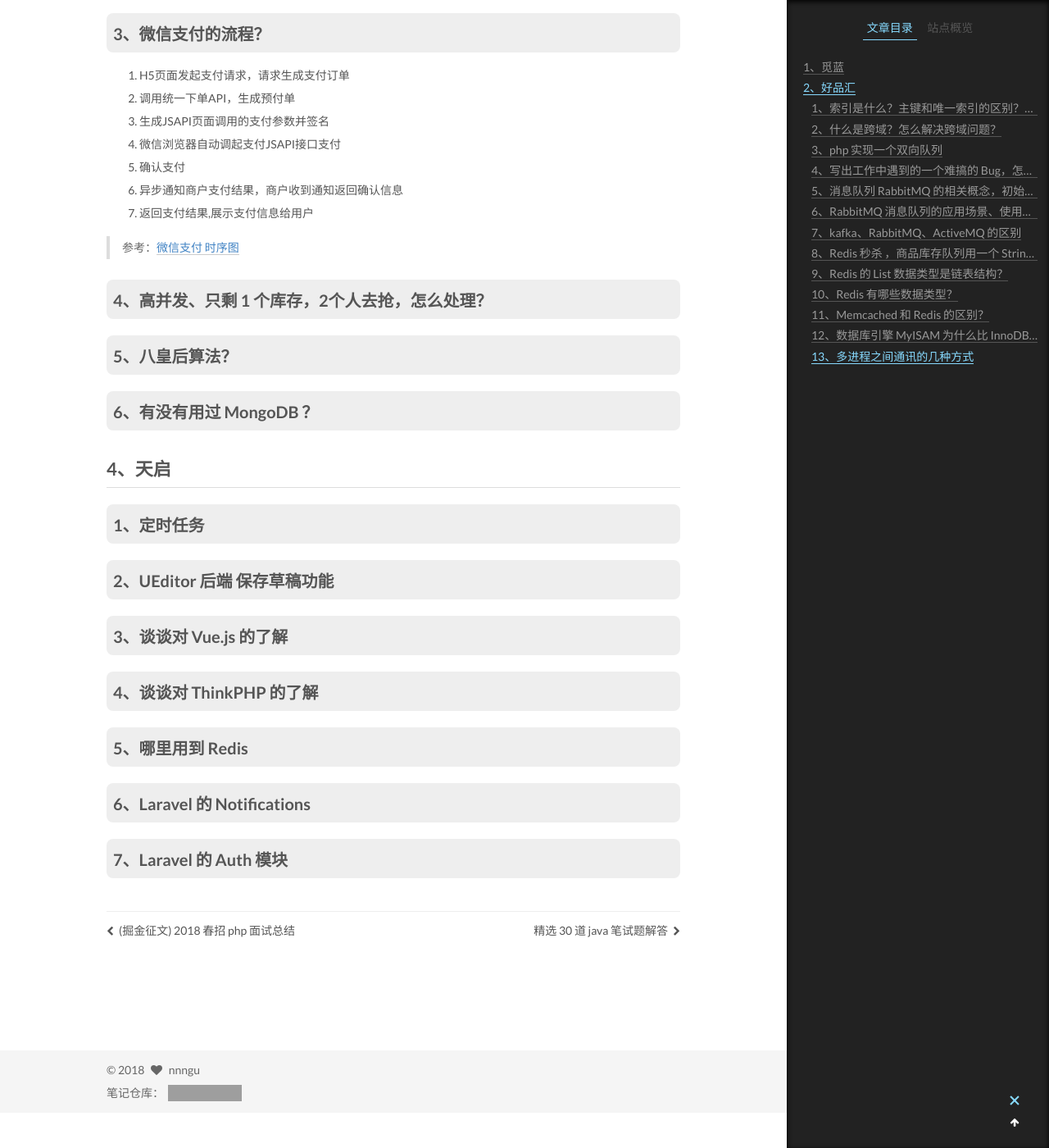
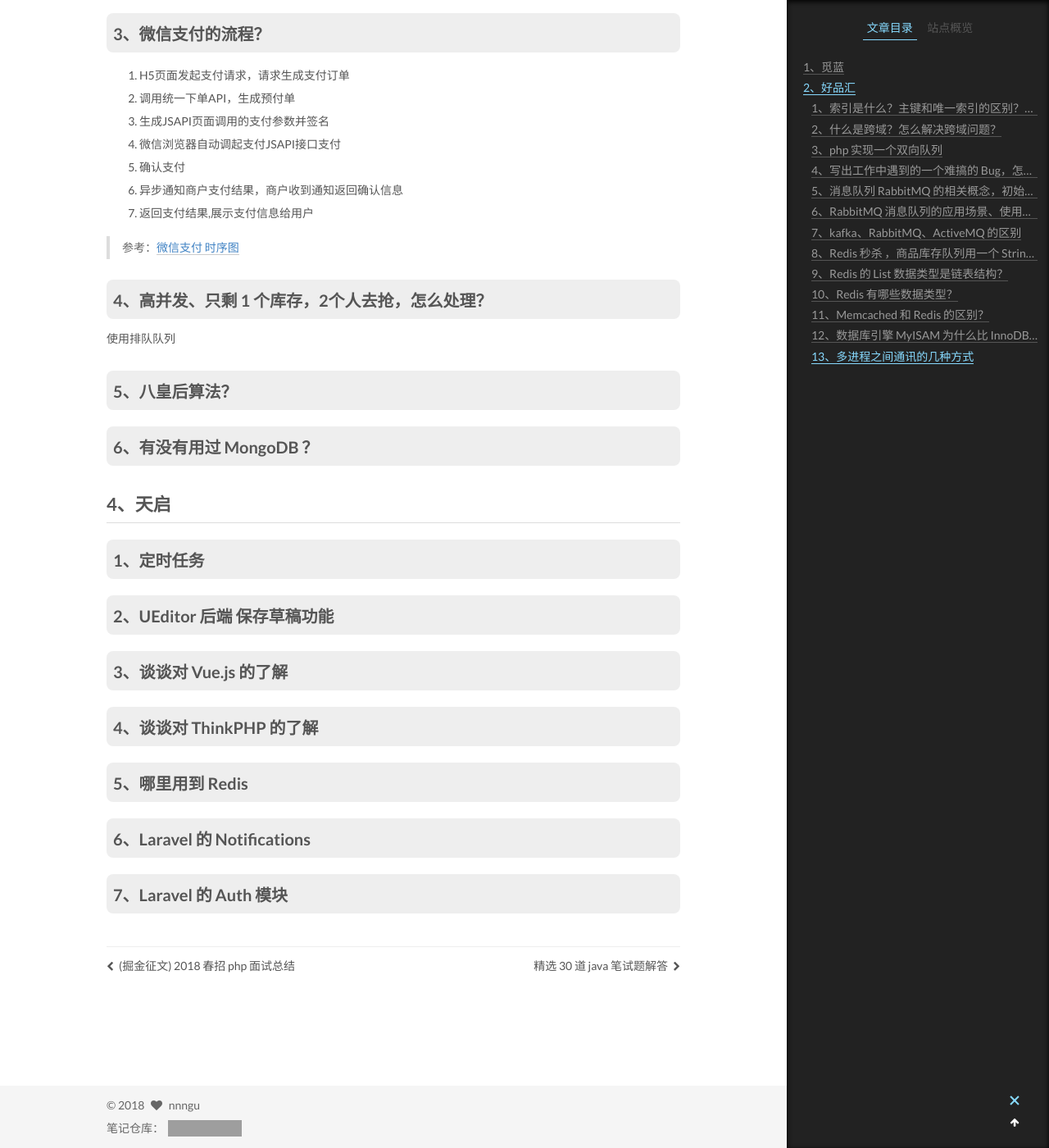
Before and after one commit to nnngu/LearningNotes, a Jekyll site: the page built from _posts/2018-06-05-PHP 面试题收集.md, in a window 1280 px wide and 1400 px high, scrolled down 15311 px. Shown: the whole window at 82% size. Built offline with Jekyll 4.4.1, drawn with Linux system fonts in a browser that asks for light colours; grey boxes are pictures that could not be loaded.

Commit message:
修改文件: _posts/2018-06-05-PHP 面试题收集.md

```diff
--- a/_posts/2018-06-05-PHP 面试题收集.md
+++ b/_posts/2018-06-05-PHP 面试题收集.md
@@ -535,9 +535,11 @@ DI 的实现原理：
 
 ### 4、高并发、只剩 1 个库存，2个人去抢，怎么处理？
 
+使用排队队列
+
+### 5、八皇后算法？
 
 
-### 5、八皇后算法？
 
 ### 6、有没有用过 MongoDB ？
 
```
